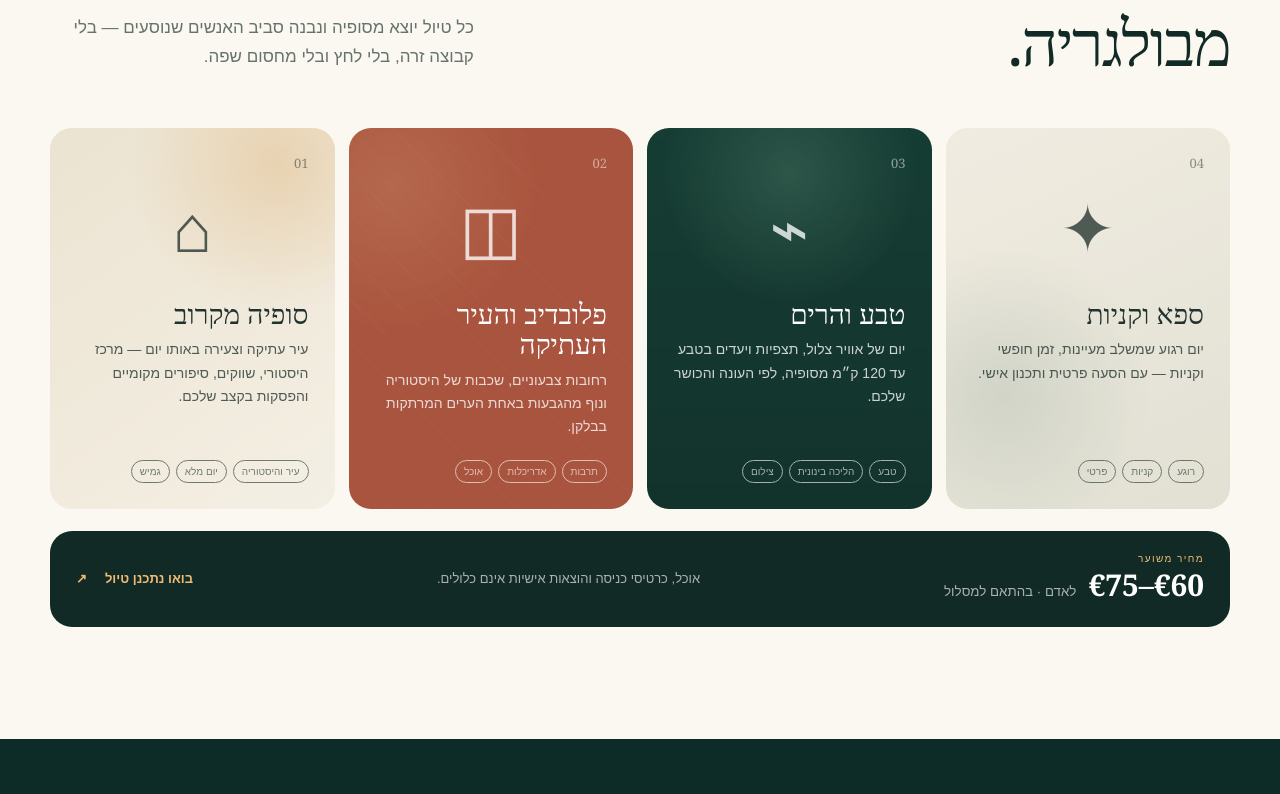
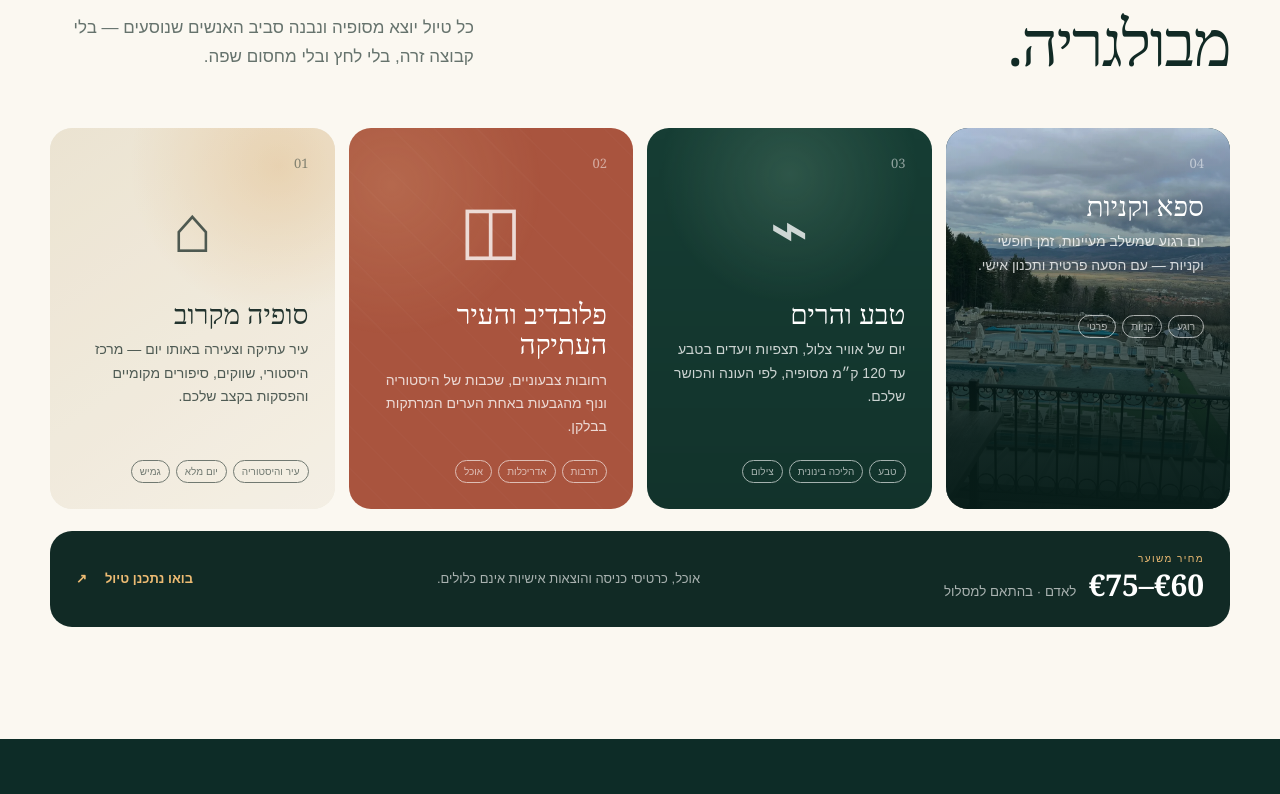
Before and after one commit to Deyan2505/Travel-Ben, a Next.js app: page / in a window 1280 px wide. Shown: the part 1006-1800 px from the top of the page. Built offline with nearby package versions, Linux system fonts and the light colour scheme; no server answers.

Commit message:
Add spa tour photo

```diff
--- a/app/globals.css
+++ b/app/globals.css
@@ -98,7 +98,7 @@ button, summary, a { -webkit-tap-highlight-color: transparent; }
 .tour-card { min-height: 370px; position: relative; display: flex; flex-direction: column; padding: 26px; background: #ebe7dc; border-radius: var(--radius); overflow: hidden; direction: inherit; transition: transform .25s ease, box-shadow .25s ease; }
 [dir="rtl"] .tour-card { direction: rtl; }
 .tour-card:hover { transform: translateY(-5px); box-shadow: 0 22px 60px rgba(21,49,41,.12); }
-.tour-card::before { content: ""; position: absolute; inset: 0; opacity: .8; }
+.tour-card::before { content: ""; position: absolute; z-index: 1; inset: 0; opacity: .8; pointer-events: none; }
 .tour-1::before { background: radial-gradient(circle at 80% 10%, rgba(217,155,74,.34), transparent 36%), linear-gradient(145deg, #ece3cf, #f7f2e7); }
 .tour-2 { color: white; background: var(--terra); }
 .tour-2::before { background: radial-gradient(circle at 15% 15%, rgba(255,226,170,.18), transparent 38%), repeating-linear-gradient(45deg, transparent 0 28px, rgba(255,255,255,.025) 29px 30px); }
@@ -109,7 +109,13 @@ button, summary, a { -webkit-tap-highlight-color: transparent; }
 :root[data-theme="dark"] .tour-4 { color: var(--text); background: #17332c; }
 :root[data-theme="dark"] .tour-1::before { background: radial-gradient(circle at 80% 10%, rgba(217,155,74,.2), transparent 38%), linear-gradient(145deg, #17332c, #112821); }
 :root[data-theme="dark"] .tour-4::before { background: radial-gradient(circle at 20% 70%, rgba(125,150,134,.2), transparent 42%), linear-gradient(155deg, #18352e, #102620); }
-.tour-number, .tour-icon, .tour-card h3, .tour-card p, .tag-row { position: relative; z-index: 1; }
+.tour-card-photo { position: absolute; z-index: 0; inset: 0; width: 100%; height: 100%; object-fit: cover; object-position: 50% 52%; }
+.tour-card.tour-photo-card { color: white; background: #112a25; }
+.tour-card.tour-photo-card::before { opacity: 1; background: linear-gradient(180deg, rgba(7,28,24,.1) 0%, rgba(7,28,24,.48) 38%, rgba(7,28,24,.94) 82%, rgba(7,28,24,.98) 100%); }
+.tour-photo-card h3 { margin-top: auto; text-shadow: 0 2px 18px rgba(0,0,0,.5); }
+.tour-photo-card p { opacity: .92; text-shadow: 0 1px 12px rgba(0,0,0,.55); }
+.tour-photo-card .tag-row { margin-top: 16px; }
+.tour-number, .tour-icon, .tour-card h3, .tour-card p, .tag-row { position: relative; z-index: 2; }
 .tour-number { font-family: Georgia, serif; opacity: .5; font-size: 13px; }
 .tour-icon { height: 108px; display: grid; place-items: center; font-size: 66px; font-family: Georgia, serif; opacity: .78; }
 .tour-card h3 { margin: 18px 0 10px; font-family: Georgia, serif; font-size: 28px; line-height: 1.08; font-weight: 500; }
--- a/app/page.tsx
+++ b/app/page.tsx
@@ -26,6 +26,7 @@ const content = {
     toursTitle: "יום אחד. הרבה יותר מבולגריה.",
     toursIntro:
       "כל טיול יוצא מסופיה ונבנה סביב האנשים שנוסעים — בלי קבוצה זרה, בלי לחץ ובלי מחסום שפה.",
+    spaPhotoAlt: "בריכות ספא חיצוניות מול נוף הררי בבולגריה",
     tours: [
       {
         no: "01",
@@ -118,6 +119,7 @@ const content = {
     toursTitle: "Един ден. Много повече България.",
     toursIntro:
       "Всеки тур започва от София и се съобразява с хората в автомобила — без непозната група, без бързане и без езикова бариера.",
+    spaPhotoAlt: "Открити СПА басейни с планинска панорама в България",
     tours: [
       { no: "01", title: "София отблизо", desc: "Историческият център, местни пазари и градски истории с достатъчно време за почивки и снимки.", tags: ["Град и история", "Цял ден", "Гъвкаво"] },
       { no: "02", title: "Пловдив и Старият град", desc: "Цветни улици, пластове история и панорами от хълмовете на един от най-интересните градове на Балканите.", tags: ["Култура", "Архитектура", "Храна"] },
@@ -171,6 +173,7 @@ const content = {
     toursKicker: "Selected routes",
     toursTitle: "One day. Much more Bulgaria.",
     toursIntro: "Every tour starts in Sofia and is shaped around the people travelling — no unfamiliar group, no rush and no language barrier.",
+    spaPhotoAlt: "Outdoor spa pools overlooking the mountains in Bulgaria",
     tours: [
       { no: "01", title: "Sofia up close", desc: "The historic centre, local markets and city stories, with time for breaks, photos and spontaneous stops.", tags: ["City & history", "Full day", "Flexible"] },
       { no: "02", title: "Plovdiv Old Town", desc: "Colourful streets, layers of history and hilltop views in one of the Balkans’ most fascinating cities.", tags: ["Culture", "Architecture", "Food"] },
@@ -313,9 +316,20 @@ export default function Home() {
           </div>
           <div className="tour-grid">
             {copy.tours.map((tour, index) => (
-              <article className={`tour-card tour-${index + 1}`} key={tour.title}>
+              <article className={`tour-card tour-${index + 1}${index === 3 ? " tour-photo-card" : ""}`} key={tour.title}>
                 <div className="tour-number">{tour.no}</div>
-                <div className="tour-icon" aria-hidden="true">{["⌂", "◫", "⌁", "✦"][index]}</div>
+                {index === 3 ? (
+                  <img
+                    className="tour-card-photo"
+                    src="/spa-pool-panorama.webp"
+                    alt={copy.spaPhotoAlt}
+                    width="1600"
+                    height="1200"
+                    loading="lazy"
+                  />
+                ) : (
+                  <div className="tour-icon" aria-hidden="true">{["⌂", "◫", "⌁", "✦"][index]}</div>
+                )}
                 <h3>{tour.title}</h3>
                 <p>{tour.desc}</p>
                 <div className="tag-row">{tour.tags.map((tag) => <span key={tag}>{tag}</span>)}</div>
```
Also changed, not shown: public/spa-pool-panorama.webp (added).
